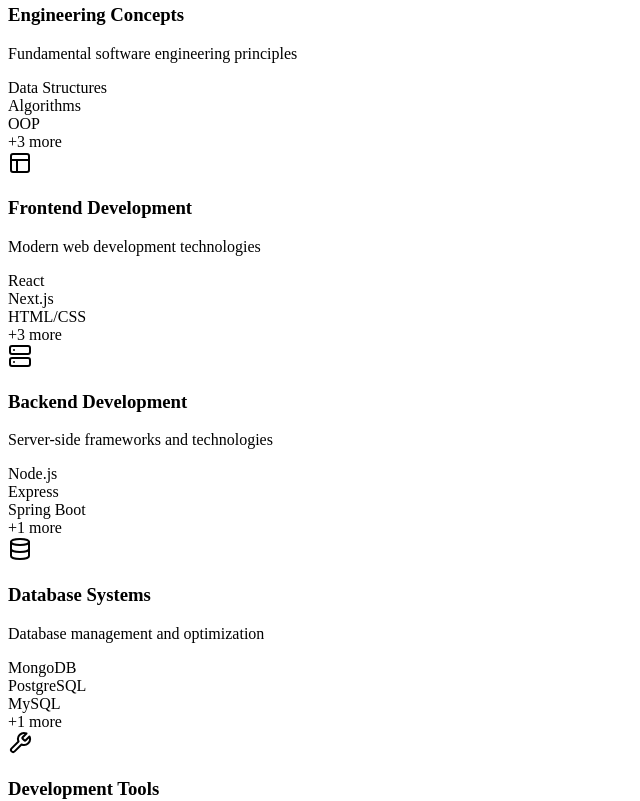
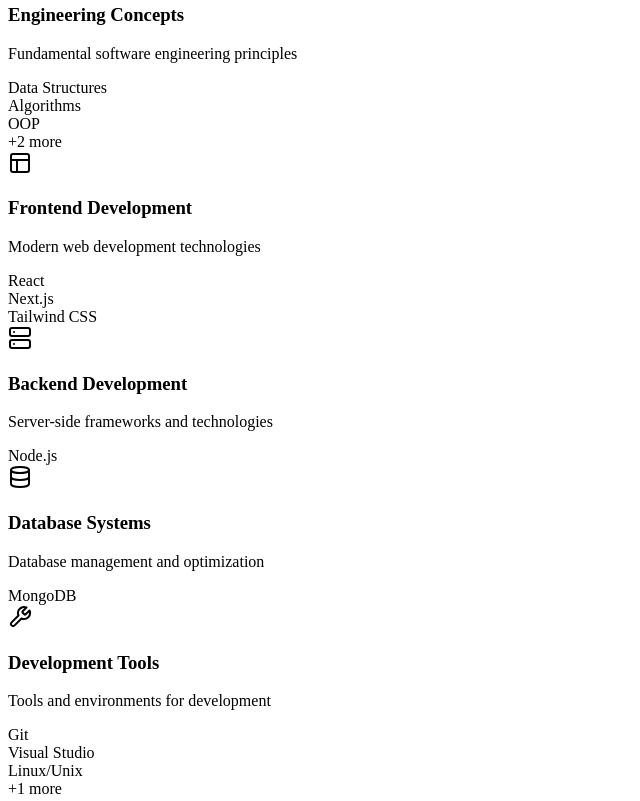
Before and after one commit to skhadder/personal-website, a Next.js app: page / in a window 1280 px wide. Shown: the part 1560-2361 px from the top of the page, without its empty margins (0-640 px from the left). Built offline with nearby package versions, Linux system fonts and the light colour scheme.

Commit message:
Updated Tech Stack Components

```diff
--- a/components/tech-stack.tsx
+++ b/components/tech-stack.tsx
@@ -15,13 +15,10 @@ export default function TechStack() {
       title: "Programming Languages",
       description: "Core languages for systems and application development",
       skills: [
-        { name: "C++", level: 90 },
-        { name: "C", level: 85 },
-        { name: "Java", level: 88 },
-        { name: "Ruby", level: 82 },
+        { name: "Java", level: 90 },
+        { name: "JavaScript", level: 90 },
+        { name: "TypeScript", level: 90 },
         { name: "Python", level: 85 },
-        { name: "TypeScript", level: 90 },
-        { name: "JavaScript", level: 90 },
       ],
     },
     concepts: {
@@ -34,7 +31,6 @@ export default function TechStack() {
         { name: "OOP", level: 95 },
         { name: "Design Patterns", level: 85 },
         { name: "System Design", level: 80 },
-        { name: "Multithreading", level: 85 },
       ],
     },
     frontend: {
@@ -43,11 +39,8 @@ export default function TechStack() {
       description: "Modern web development technologies",
       skills: [
         { name: "React", level: 90 },
-        { name: "Next.js", level: 85 },
-        { name: "HTML/CSS", level: 95 },
-        { name: "Tailwind CSS", level: 95 },
-        { name: "Redux", level: 85 },
-        { name: "WebGL", level: 75 },
+        { name: "Next.js", level: 90 },
+        { name: "Tailwind CSS", level: 85 },
       ],
     },
     backend: {
@@ -56,9 +49,6 @@ export default function TechStack() {
       description: "Server-side frameworks and technologies",
       skills: [
         { name: "Node.js", level: 85 },
-        { name: "Express", level: 80 },
-        { name: "Spring Boot", level: 85 },
-        { name: "Ruby on Rails", level: 80 },
       ],
     },
     database: {
@@ -66,10 +56,7 @@ export default function TechStack() {
       title: "Database Systems",
       description: "Database management and optimization",
       skills: [
-        { name: "MongoDB", level: 85 },
-        { name: "PostgreSQL", level: 80 },
-        { name: "MySQL", level: 75 },
-        { name: "Redis", level: 70 },
+        { name: "MongoDB", level: 80 },
       ],
     },
     tools: {
@@ -78,11 +65,9 @@ export default function TechStack() {
       description: "Tools and environments for development",
       skills: [
         { name: "Git", level: 90 },
-        { name: "Docker", level: 80 },
-        { name: "AWS", level: 75 },
-        { name: "Linux/Unix", level: 85 },
-        { name: "CMake", level: 80 },
         { name: "Visual Studio", level: 85 },
+        { name: "Linux/Unix", level: 80 },
+        { name: "AWS", level: 70 },
       ],
     },
   }
```
